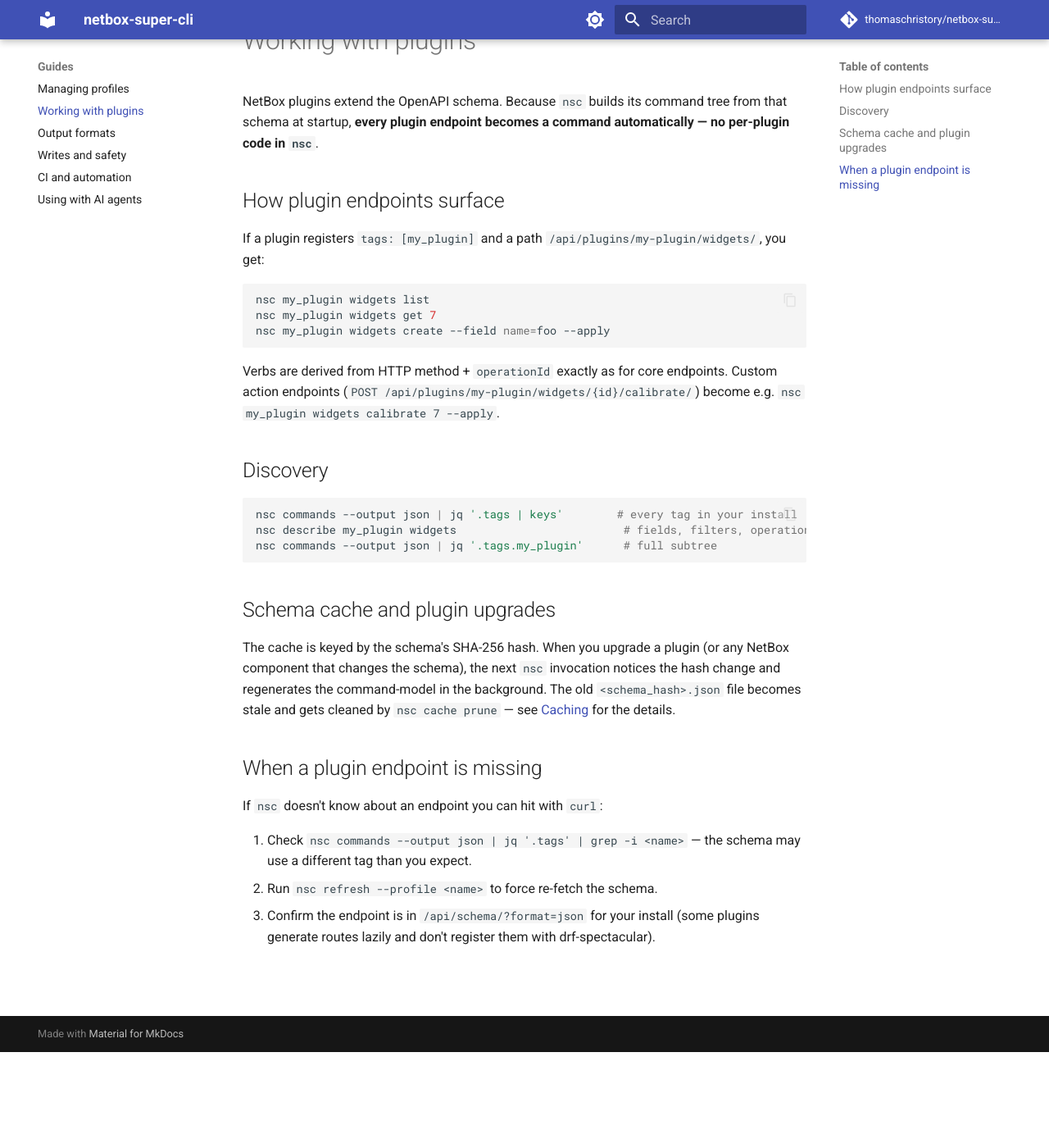
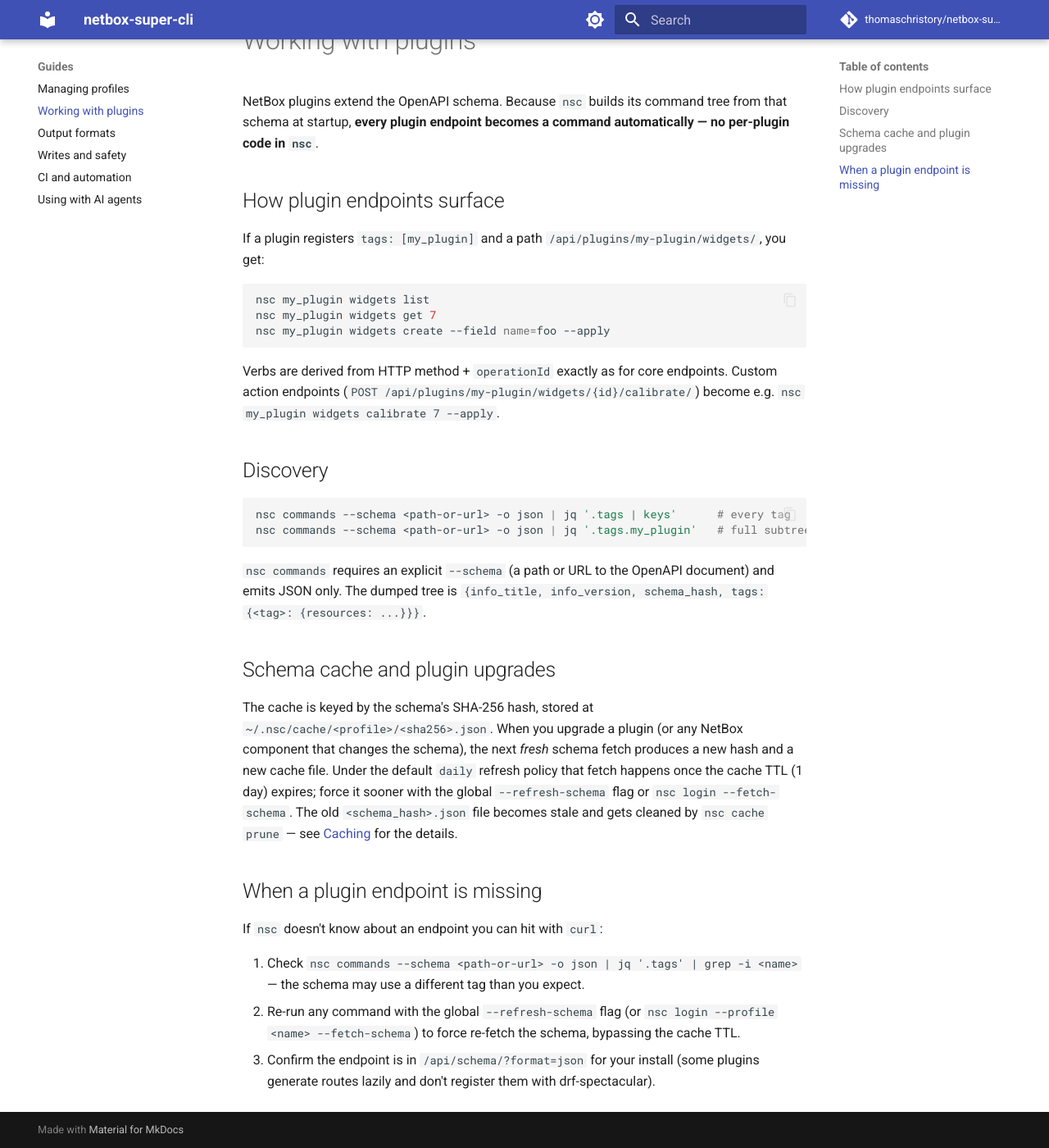
Before and after one commit to thomaschristory/netbox-super-cli, an MkDocs documentation site: the page built from docs/guides/working-with-plugins.md, in a window 1280 px wide and 1400 px high, scrolled down 117 px. Shown: the whole window at 82% size. Built offline with MkDocs 1.6.1 and Material for MkDocs 9.7.7, drawn with Linux system fonts in a browser that asks for light colours; comment, search, counter and statistics services are not loaded.

Commit message:
docs(guides): sync guides with v1.0.3 CLI behavior

````diff
--- a/docs/guides/working-with-plugins.md
+++ b/docs/guides/working-with-plugins.md
@@ -22,25 +22,33 @@ become e.g. `nsc my_plugin widgets calibrate 7 --apply`.
 ## Discovery
 
 ```sh
-nsc commands --output json | jq '.tags | keys'        # every tag in your install
-nsc describe my_plugin widgets                         # fields, filters, operations
-nsc commands --output json | jq '.tags.my_plugin'      # full subtree
+nsc commands --schema <path-or-url> -o json | jq '.tags | keys'      # every tag
+nsc commands --schema <path-or-url> -o json | jq '.tags.my_plugin'   # full subtree
 ```
+
+`nsc commands` requires an explicit `--schema` (a path or URL to the OpenAPI
+document) and emits JSON only. The dumped tree is
+`{info_title, info_version, schema_hash, tags: {<tag>: {resources: ...}}}`.
 
 ## Schema cache and plugin upgrades
 
-The cache is keyed by the schema's SHA-256 hash. When you upgrade a plugin (or
-any NetBox component that changes the schema), the next `nsc` invocation
-notices the hash change and regenerates the command-model in the background. The
-old `<schema_hash>.json` file becomes stale and gets cleaned by
-`nsc cache prune` — see [Caching](../architecture/caching.md) for the details.
+The cache is keyed by the schema's SHA-256 hash, stored at
+`~/.nsc/cache/<profile>/<sha256>.json`. When you upgrade a plugin (or any
+NetBox component that changes the schema), the next *fresh* schema fetch
+produces a new hash and a new cache file. Under the default `daily` refresh
+policy that fetch happens once the cache TTL (1 day) expires; force it sooner
+with the global `--refresh-schema` flag or `nsc login --fetch-schema`. The old
+`<schema_hash>.json` file becomes stale and gets cleaned by `nsc cache prune`
+— see [Caching](../architecture/caching.md) for the details.
 
 ## When a plugin endpoint is missing
 
 If `nsc` doesn't know about an endpoint you can hit with `curl`:
 
-1. Check `nsc commands --output json | jq '.tags' | grep -i <name>` — the schema
-   may use a different tag than you expect.
-2. Run `nsc refresh --profile <name>` to force re-fetch the schema.
+1. Check `nsc commands --schema <path-or-url> -o json | jq '.tags' | grep -i
+   <name>` — the schema may use a different tag than you expect.
+2. Re-run any command with the global `--refresh-schema` flag (or
+   `nsc login --profile <name> --fetch-schema`) to force re-fetch the schema,
+   bypassing the cache TTL.
 3. Confirm the endpoint is in `/api/schema/?format=json` for your install
    (some plugins generate routes lazily and don't register them with drf-spectacular).
````
Also changed, not shown: docs/guides/ci-and-automation.md (+9 -3 lines), docs/guides/managing-profiles.md (+27 -2 lines), docs/guides/output-formats.md (+5 -2 lines), docs/guides/using-with-ai-agents.md (+18 -7 lines), docs/guides/writes-and-safety.md (+16 -0 lines).
